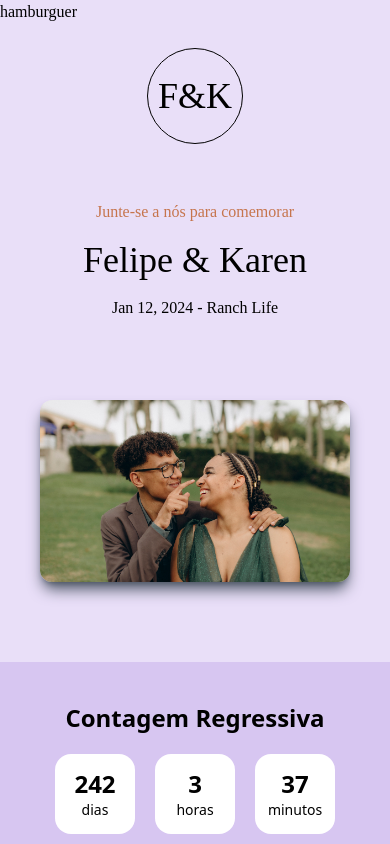
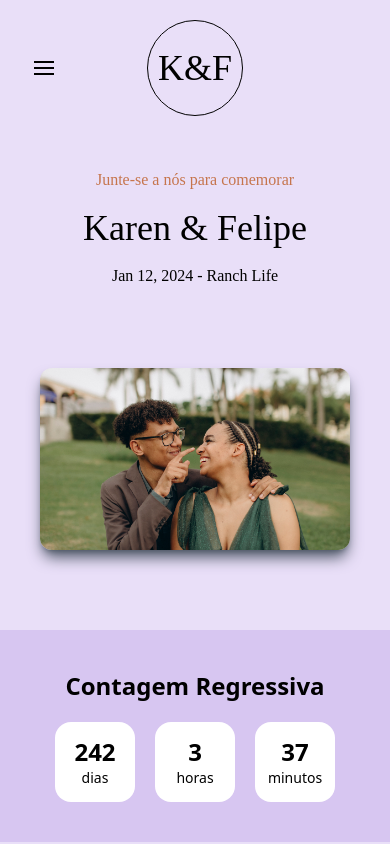
Before and after one commit to LipeMachado/Casamento, a Next.js app: page / in a window 390 px wide. Shown: the top 844 px of the page. Built offline with nearby package versions, Linux system fonts and the light colour scheme; a web font is replaced by a local one.

Commit message:
Add menu hamburguer

```diff
--- a/package.json
+++ b/package.json
@@ -10,6 +10,8 @@
   },
   "dependencies": {
     "@fontsource/montaga": "^5.0.12",
+    "framer-motion": "^11.3.0",
+    "hamburger-react": "^2.5.1",
     "next": "14.2.3",
     "react": "^18",
     "react-dom": "^18"
--- a/src/components/NavBar.tsx
+++ b/src/components/NavBar.tsx
@@ -1,3 +1,8 @@
+'use client'
+
+import { useState } from "react";
+import { motion, AnimatePresence } from "framer-motion";
+import Hamburger from "hamburger-react";
 
 const navbarFirstList = [
     {
@@ -12,7 +17,7 @@ const navbarFirstList = [
         menu: "Local",
         link: "/"
     },
-]
+];
 
 const navbarSecondList = [
     {
@@ -27,17 +32,23 @@ const navbarSecondList = [
         menu: "Contato",
         link: "/contato"
     },
-]
+];
 
 export function NavBar() {
+    const [menuOpen, setMenuOpen] = useState(false);
+
+    const toggleMenu = () => {
+        setMenuOpen(!menuOpen);
+        if (!menuOpen) {
+            document.body.classList.add('overflow-hidden');
+        } else {
+            document.body.classList.remove('overflow-hidden');
+        }
+    };
+
     return (
         <>
-            <div className="">
-                <div>
-                    hamburguer
-                </div>
-            </div>
-            <nav className="h-36 mb-8 flex justify-center items-center">
+            <nav className="h-full lg:h-36 mb-8 flex justify-evenly lg:justify-center items-center">
                 <ul className="hidden lg:flex-row lg:flex w-full gap-14 justify-center items-center text-[#2B1105] text-lg">
                     {navbarFirstList.map((item) => (
                         <a
@@ -61,12 +72,83 @@ export function NavBar() {
                         </a>
                     ))}
                 </ul>
-                <div className="flex lg:hidden">
-                    <div className="w-24 h-24 flex justify-center items-center border-[1px] border-black rounded-full select-none">
-                        <p className="font-light text-4xl">F&K</p>
+                <div className="w-full flex justify-between md:justify-evenly items-center lg:hidden py-5 px-5">
+                    <div className="flex justify-start items-start h-full">
+                        <button
+                            className="lg:hidden"
+                            onClick={toggleMenu}
+                            aria-label={menuOpen ? "Fechar Menu" : "Abrir Menu"}
+                        >
+                            {/* OPEN MENU MOBILE */}
+                            {menuOpen ? (
+                                <>
+                                    <div className="z-[999] relative">
+                                        <Hamburger toggled={menuOpen} size={20} toggle={setMenuOpen} />
+                                    </div>
+                                    <motion.div
+                                        initial={{ opacity: 0 }}
+                                        animate={{ opacity: 1 }}
+                                        exit={{ opacity: 0 }}
+                                        transition={{ duration: 0.2 }}
+                                        className="fixed inset-0 mx-auto justify-center items-center content-center bg-[#E9DFF8] bg-opacity-80 backdrop-blur-sm z-50"
+                                    >
+                                        <div className="flex flex-col items-center">
+                                            {navbarFirstList.map((item, idx) => (
+                                                <motion.a
+                                                    initial={{ scale: 0, opacity: 0 }}
+                                                    animate={{ scale: 1, opacity: 1 }}
+                                                    transition={{
+                                                        type: "spring",
+                                                        stiffness: 260,
+                                                        damping: 20,
+                                                        delay: 0.1 + idx / 10,
+                                                    }}
+                                                    key={item.menu}
+                                                    className="text-[#2B1105] hover:text-[#2B1105]/70 transition-colors my-4"
+                                                    href={item.link}
+                                                    onClick={toggleMenu}
+                                                >
+                                                    {item.menu}
+                                                </motion.a>
+                                            ))}
+                                            {navbarSecondList.map((item, idx) => (
+                                                <motion.a
+                                                    initial={{ scale: 0, opacity: 0 }}
+                                                    animate={{ scale: 1, opacity: 1 }}
+                                                    transition={{
+                                                        type: "spring",
+                                                        stiffness: 260,
+                                                        damping: 20,
+                                                        delay: 0.1 + idx / 10,
+                                                    }}
+                                                    key={item.menu}
+                                                    className="text-[#2B1105] hover:text-[#2B1105]/70 transition-colors my-4"
+                                                    href={item.link}
+                                                    onClick={toggleMenu}
+                                                >
+                                                    {item.menu}
+                                                </motion.a>
+                                            ))}
+                                        </div>
+                                    </motion.div>
+                                </>
+                            ) : (
+                                <>
+                                    <div>
+                                        <Hamburger toggled={menuOpen} size={20} toggle={setMenuOpen} />
+                                    </div>
+                                </>
+                            )}
+                        </button>
                     </div>
+                    <div className="flex lg:hidden">
+                        <div className="w-24 h-24 flex justify-center items-center border-[1px] border-black rounded-full select-none">
+                            <p className="font-light text-4xl">K&F</p>
+                        </div>
+                    </div>
+                    <div className="w-[48px] h-[48px]"></div>
                 </div>
             </nav>
         </>
-    )
+    );
 }
--- a/src/pages/index.tsx
+++ b/src/pages/index.tsx
@@ -10,7 +10,7 @@ export default function Home() {
       <NavBar />
       <section className="w-full text-center flex flex-col gap-4">
         <p className="text-base text-brand-primary">Junte-se a nós para comemorar</p>
-        <h1 className="text-4xl md:text-6xl lg:text-7xl">Felipe & Karen</h1>
+        <h1 className="text-4xl md:text-6xl lg:text-7xl">Karen & Felipe</h1>
         <p>Jan 12, 2024 - Ranch Life</p>
       </section>
       <div className="flex justify-center my-20 mx-10">
@@ -23,7 +23,7 @@ export default function Home() {
         </div>
       </section>
       <section className="my-20">
-        <p className="px-10 sm:px-36 text-center text-lg">
+        <p className="px-5 sm:px-10 md:px-36 text-center text-lg">
           Criamos esse site para compartilhar com vocês os detalhes da organização do nosso casamento.
           Estamos muito felizes e contamos com a presença de todos no nosso grande dia!
           Aqui vocês encontrarão também dicas para hospedagem, salão de beleza, trajes, estacionamento, etc.
```
Also changed, not shown: 1 other file (tests, documents, lock files or other folders).
